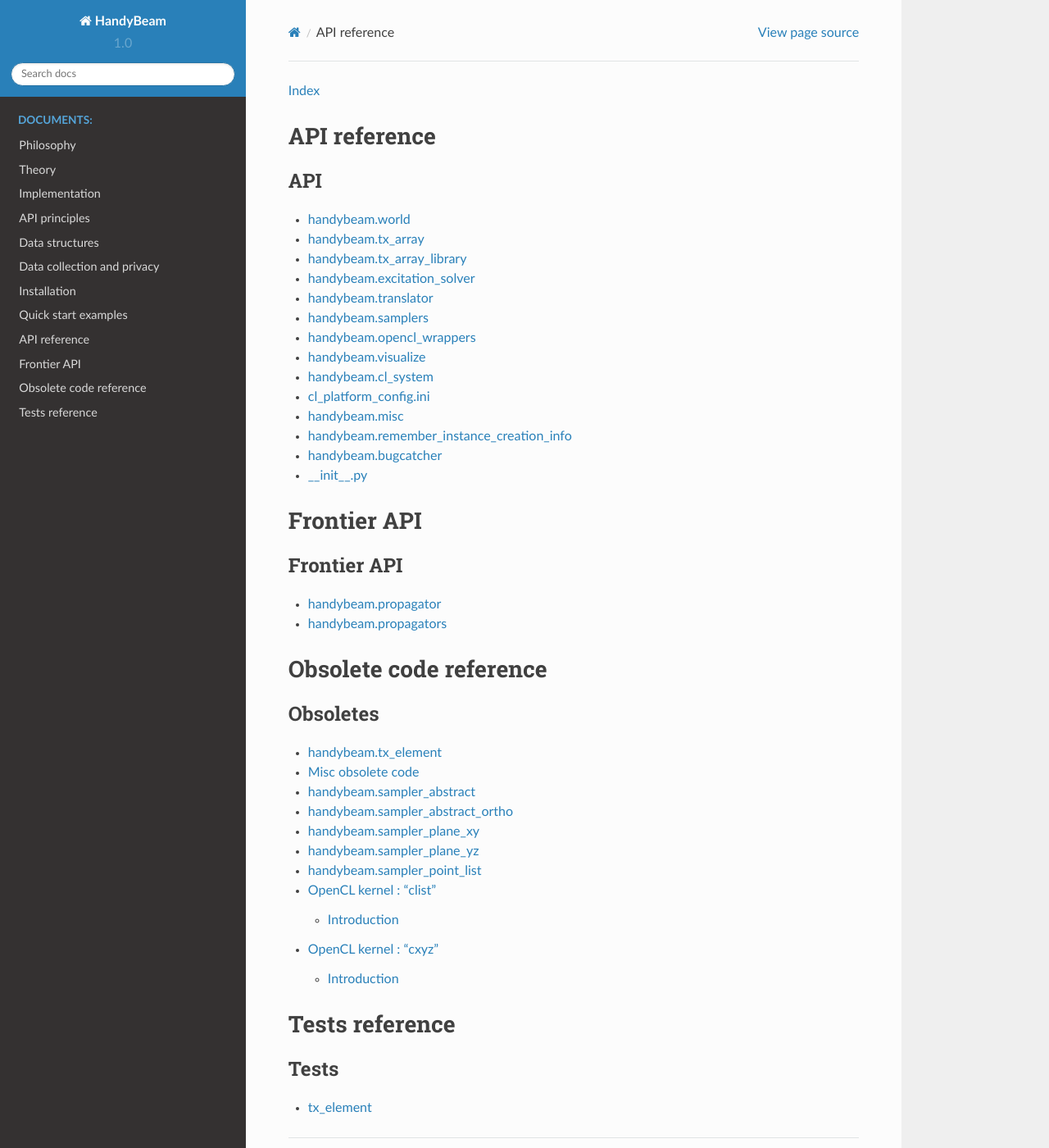
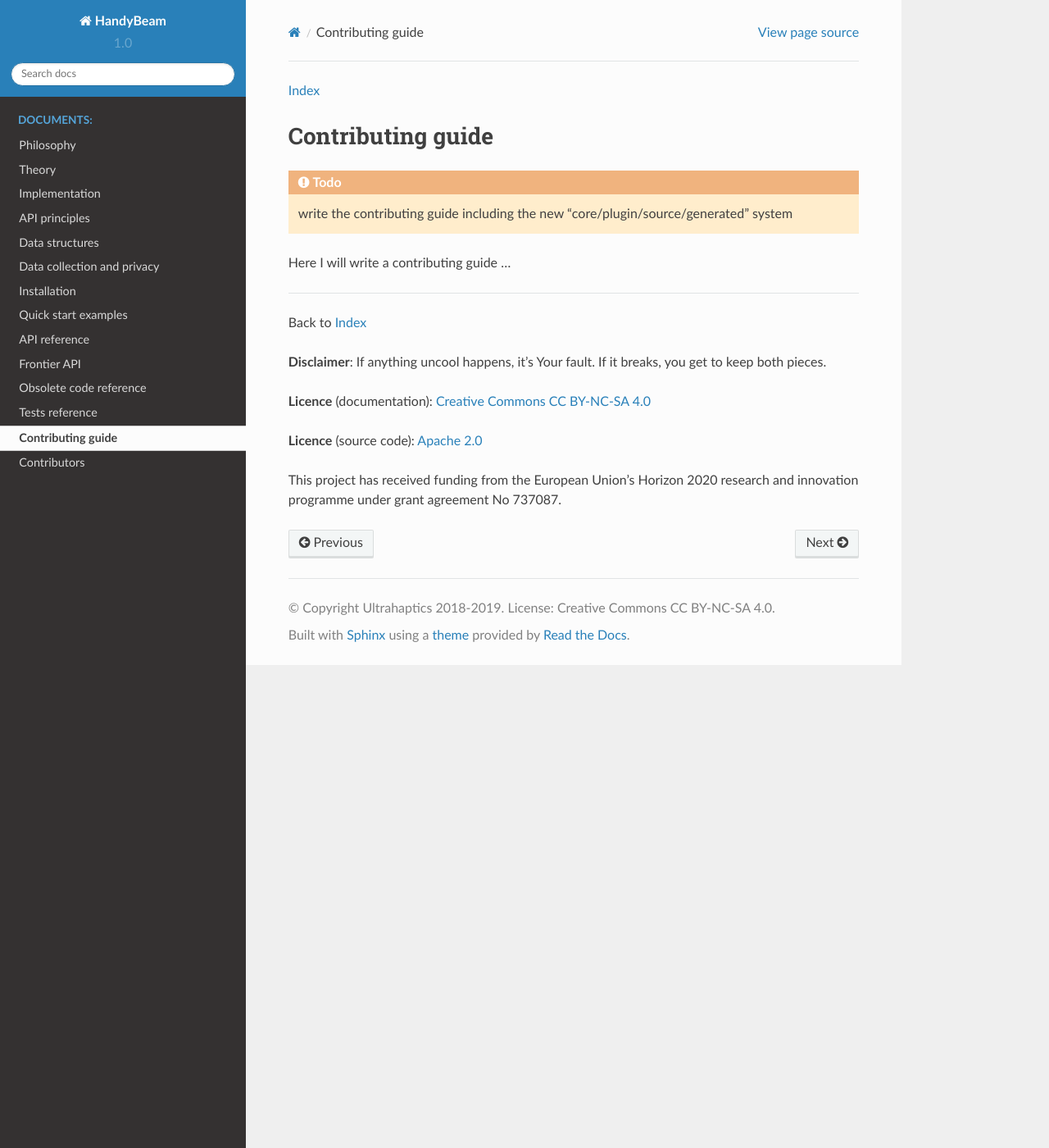
Before and after one commit to ultraleap/HandyBeam, a Sphinx documentation site: the page built from doc/source/080_contributing.rst, in a window 1280 px wide and 1400 px high. Shown: the whole window at 82% size. Built offline with Sphinx 7.4.7 and the Read the Docs theme 2.0.0, drawn with Linux system fonts in a browser that asks for light colours; the version number is read from the project's files by our own code.

Commit message:
doc small bugfixes

```diff
--- a/doc/source/040_reference.rst
+++ b/doc/source/040_reference.rst
@@ -67,4 +67,7 @@ Tests reference
 
     auto_test_tx_element.rst
 
+that's all I have for You . . .
+
+
 .. include:: footer_licence_note.rst
--- a/doc/source/080_contributing.rst
+++ b/doc/source/080_contributing.rst
@@ -2,69 +2,18 @@
 
 .. note, this is an 'explicit link' so that I can link to this from other documents.
 
-.. _API_reference:
+.. _contributing:
 
-=============
-API reference
-=============
+==================
+Contributing guide
+==================
 
-.. toctree::
-    :maxdepth: 3
-    :caption: API
+.. ToDo::
 
-    auto_handybeam_world.rst
-    auto_handybeam_tx_array.rst
-    auto_handybeam_tx_array_library.rst
-    auto_handybeam_excitation_solver.rst
-    auto_handybeam_translator.rst
-    auto_handybeam_samplers.rst
-    auto_handybeam_opencl_wrappers.rst
-    auto_handybeam_visualise.rst
-    auto_handybeam_cl_system.rst
-    manual_cl_platform_config.ini.rst
-    auto_misc_tools.rst
+    write the contributing guide including the new "core/plugin/source/generated" system
 
 
-.. note: auto_misc_tools.rst contains: remember_instance_creation_info, bugcatcher
-
-============
-Frontier API
-============
-.. toctree::
-    :maxdepth: 3
-    :caption: Frontier API
+Here I will write a contributing guide . . .
 
 
-    auto_handybeam_propagator.rst
-    auto_handybeam_propagators.rst
-
-
-=======================
-Obsolete code reference
-=======================
-
-.. toctree::
-    :maxdepth: 3
-    :caption: Obsoletes
-
-    auto_handybeam_tx_element.rst
-    auto_misc_tools_obsolete.rst
-    auto_handybeam_sampler_abstract.rst
-    auto_handybeam_sampler_abstract_ortho.rst
-    auto_handybeam_sampler_plane_xy.rst
-    auto_handybeam_sampler_plane_yz.rst
-    auto_handybeam_sampler_point_list.rst
-    051__handybeam1kernel_clist.cl.rst
-    051__handybeam1kernel_cxyz.cl.rst
-
-===============
-Tests reference
-===============
-
-.. toctree::
-    :maxdepth: 2
-    :caption: Tests
-
-    auto_test_tx_element.rst
-
 .. include:: footer_licence_note.rst
--- a/doc/source/index.rst
+++ b/doc/source/index.rst
@@ -32,6 +32,9 @@ Go straight to :doc:`040_reference`
    031_installation_guide.rst
    032_quick_start.rst
    040_reference.rst
+   080_contributing.rst
+   081_contributors.rst
+
 
 
 ==================
```
Also changed, not shown: doc/source/081_contributors.rst (+16 -3 lines).
